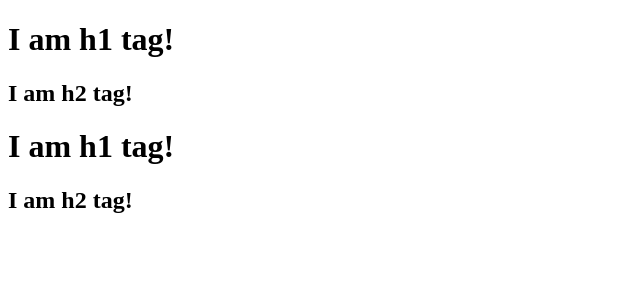
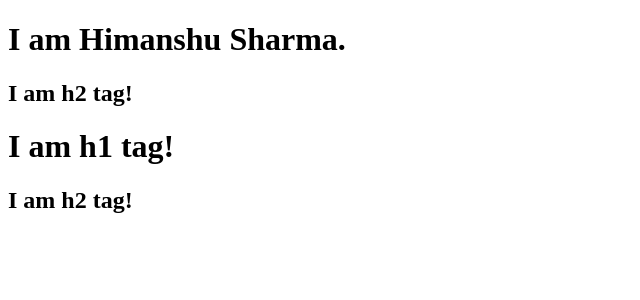
Before and after one commit to HimSha98/React-Base, a React (Vite) app: page / in a window 1280 px wide. Shown: the top 300 px of the page, without its empty margins (0-640 px from the left). Built offline with nearby package versions, Linux system fonts and the light colour scheme.

Commit message:
Igniting the App is complete.

```diff
--- a/App.js
+++ b/App.js
@@ -9,14 +9,14 @@ const parent = React.createElement('div',{id: "parent"},
     [
         React.createElement('div', {id: "child"},
             [
-                React.createElement('h1', {key: "h1a"}, "I am h1 tag!"),
+                React.createElement('h1', {key: "h1a"}, "I am Himanshu Sharma."),
                 React.createElement('h2', {key: "h2a"}, "I am h2 tag!")
             ]
         ),
         React.createElement('div', {id: "child"},
             [
                 React.createElement('h1', {key: "h1b"}, "I am h1 tag!"),
-                React.createElement('h2', {key: "h1b"}, "I am h2 tag!")
+                React.createElement('h2', {key: "h2b"}, "I am h2 tag!")
             ]
         )
     ]
--- a/package.json
+++ b/package.json
@@ -28,5 +28,8 @@
   "dependencies": {
     "react": "^19.2.0",
     "react-dom": "^19.2.0"
-  }
+  },
+  "broswerslist": [
+    "last 2 versions"
+  ]
 }
```
Also changed, not shown: 11 other files (tests, documents, lock files or other folders).
